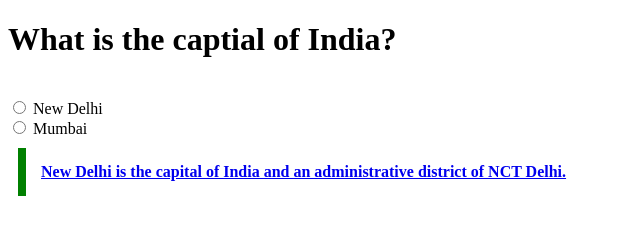
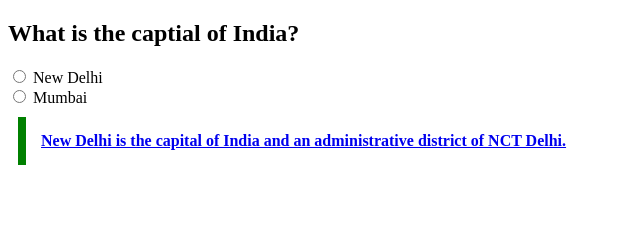
Before and after one commit to acciojob/trivia-RajTrivedi999, a website: page main.html in a window 1280 px wide. Shown: the whole page, without its empty margins (0-640 px from the left). Drawn offline with Linux system fonts and the light colour scheme.

Commit message:
created a submission

```diff
--- a/main.html
+++ b/main.html
@@ -8,8 +8,7 @@
 
 <body>
 	<!-- the entire body must be written by student -->
-	<h1>What is the captial of India?</h1>
-	<br>
+	<h2>What is the captial of India?</h2>
 	<input type="radio" name="select" value="New delhi">
 	<label>New Delhi</label> <br>
 	<input type="radio" name="select" value="New delhi">
```
